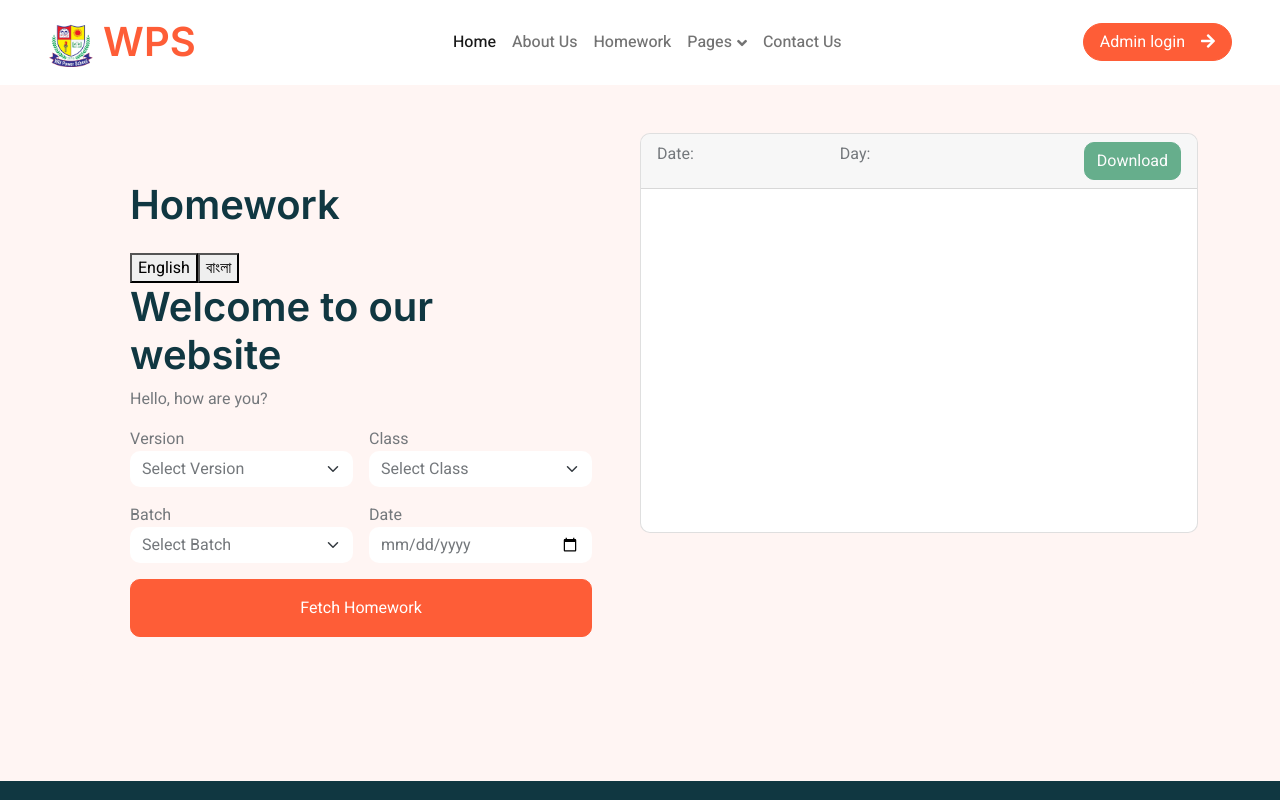
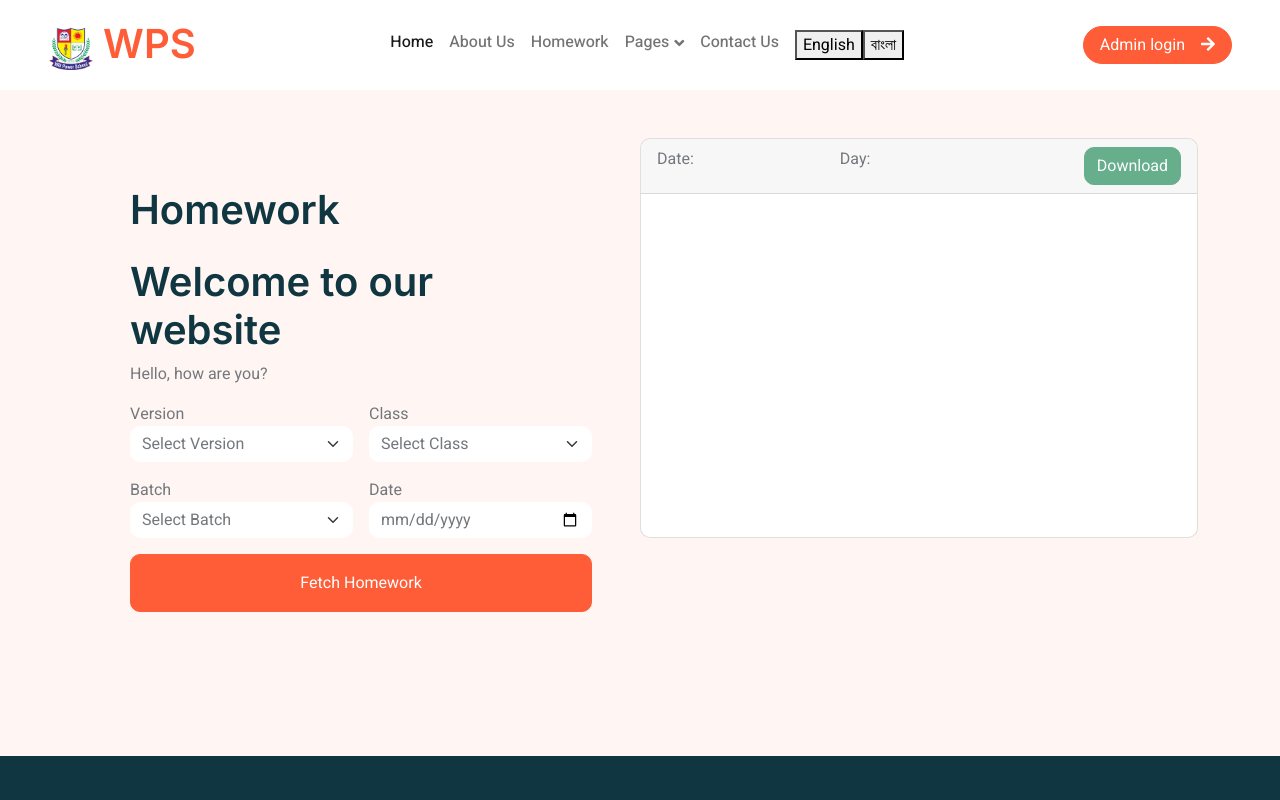
Before and after one commit to Rajib3003/larvelreact, a React (Vite) app in the folder frontendReact/: page /frontendReact/homework in a window 1280 px wide. Shown: the top 800 px of the page. Built offline with nearby package versions, Linux system fonts and the light colour scheme.

Commit message:
header button add

```diff
--- a/frontendReact/src/layout/header.jsx
+++ b/frontendReact/src/layout/header.jsx
@@ -1,5 +1,6 @@
 import { Link } from 'react-router-dom';
 import logo from '/assets/frontend_assets/img/will-logo.png';
+import LanguageSwitcher from '../pages/LanguageSwitcher';
 export default function Header() {
   return (
     <nav className="navbar navbar-expand-lg bg-white navbar-light sticky-top px-4 px-lg-5 py-lg-0">
@@ -31,6 +32,7 @@ export default function Header() {
             </div>
           </div>
           <Link to="/contact" className="nav-item nav-link">Contact Us</Link>
+          <Link  className="nav-item nav-link"><LanguageSwitcher /></Link>
         </div>
         <a href="admin/login.php" className="btn btn-primary rounded-pill px-3 d-none d-lg-block">
           Admin login<i className="fa fa-arrow-right ms-3"></i>
--- a/frontendReact/src/pages/LanguageSwitcher.jsx
+++ b/frontendReact/src/pages/LanguageSwitcher.jsx
@@ -5,13 +5,14 @@ const LanguageSwitcher = () => {
   const { i18n } = useTranslation();
 
   const changeLanguage = (lng) => {
-    i18n.changeLanguage(lng); // Change language dynamically
+    i18n.changeLanguage(lng);
   };
 
   return (
     <div>
       <button onClick={() => changeLanguage('en')}>English</button>
       <button onClick={() => changeLanguage('bn')}>বাংলা</button>
+
     </div>
   );
 };
--- a/frontendReact/src/pages/homework/Homework.jsx
+++ b/frontendReact/src/pages/homework/Homework.jsx
@@ -2,7 +2,6 @@ import React, { useState } from 'react';
 import homeworkImage from '/assets/frontend_assets/img/appointment.jpg';
 
 import { useTranslation } from 'react-i18next';
-import LanguageSwitcher from '../LanguageSwitcher';
 import '../../i18n';
 
 export default function Homework() {
@@ -139,7 +138,7 @@ export default function Homework() {
                                     </div>
                                     </div>
                                     )}
-                                    <LanguageSwitcher />
+
       <h1>{t('welcome')}</h1>
       <p>{t('hello')}</p>
                                 <form onSubmit={handleSubmit}>
```
